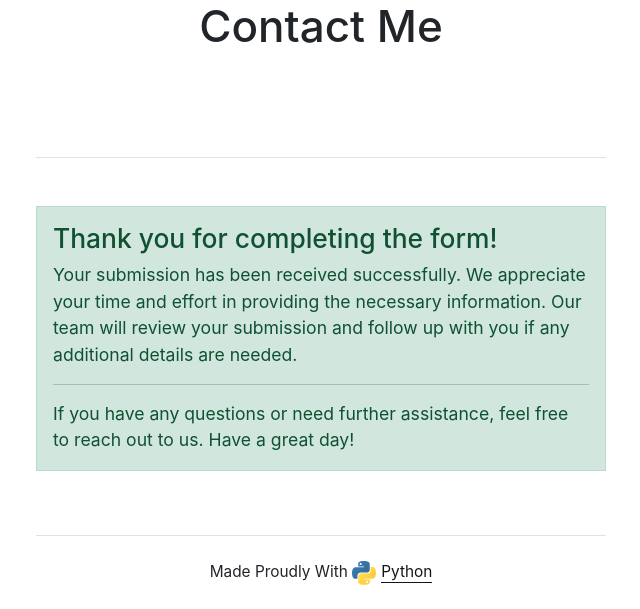
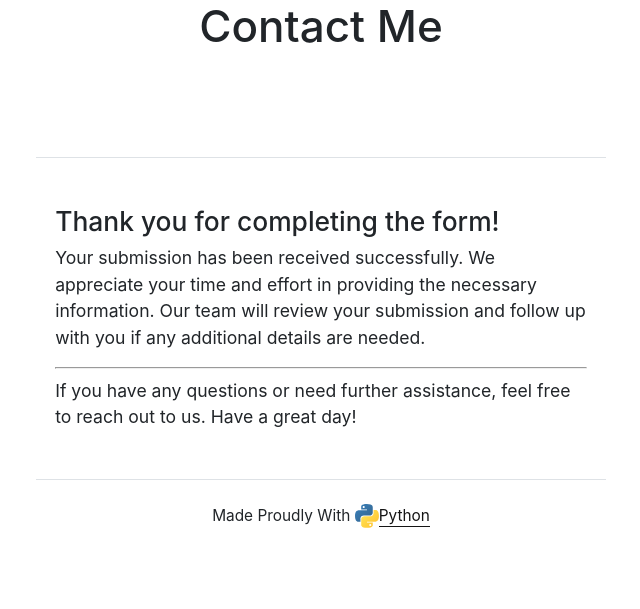
Before and after one commit to didogrigorov/didodiary, a Django app: page /success/ in a window 1280 px wide. Shown: the part 195-804 px from the top of the page, without its empty margins (319-959 px from the left). After the commit the page ends 723 px from the top, so only its background shows below. Run offline with Django 5.2, Linux system fonts and the light colour scheme; some libraries are stand-ins or nearby versions.

Commit message:
Back to normal CSS

```diff
--- a/templates/base.html
+++ b/templates/base.html
@@ -76,7 +76,7 @@
     </g>
 </svg><a href="https://www.python.org/" class="link-fancy move-right" target="_blank" rel="nofollow">Python</a>
   </div>
-    <link rel="stylesheet" href="{% static 'css/theme.css' %}">
+    <link rel="stylesheet" href="{% static 'css/theme.min.css' %}">
   <script src="{% static 'js/bootstrap.min.js' %}"></script>
 </footer>
   </body>
--- a/templates/contact.html
+++ b/templates/contact.html
@@ -2,6 +2,8 @@
 {% block title %}Contact Me or Find Me on LinkedIn - Dido Grigorov{% endblock %}
 {% block canonical %}<link rel="canonical" href="https://didogrigorov.me/contact/" />{% endblock %}
 {% block content %}
+    <link rel="stylesheet" href="{% static 'css/theme.min.css' %}">
+
     <main>
       <div class="container">
   <div class="row d-flex justify-content-center">
```
